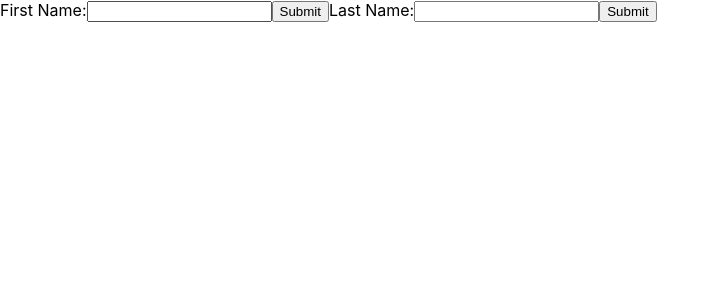
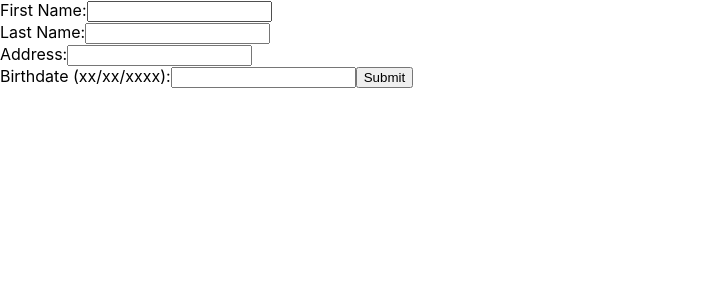
Before and after one commit to nicholashutter/delta, a React (Create React App) app: page / in a window 1280 px wide. Shown: the top 300 px of the page, without its empty margins (0-719 px from the left). Built offline with nearby package versions, Linux system fonts and the light colour scheme.

Commit message:
finished other fields, added formattting

```diff
--- a/src/App.js
+++ b/src/App.js
@@ -2,21 +2,39 @@ import './App.css';
 
 function App() {
   return (
-<form>
+<form onSubmit= {handleSubmit}>
+
   <label>
-   First Name:
-    <input type="text" name="first name" />
+  First Name:
+  <input type="text" name="first name" />
   </label>
-  <input type="submit" value="Submit" />
+  <br></br>
 
   <label>
    Last Name:
-    <input type="text" name="last name" />
+  <input type="text" name="last name" />
+  </label>
+  <br></br>
+
+  <label>
+   Address:
+  <input type="text" name="Address" />
+  </label>
+  <br></br>
+
+  <label>
+   Birthdate (xx/xx/xxxx):
+  <input type="text" name="Birthdate" />
   </label>
   <input type="submit" value="Submit" />
+  <br></br>
 </form>
 
   );
 }
+function handleSubmit(e)
+{
+  console.log("you clicked submit");
+}
 
 export default App;
```
